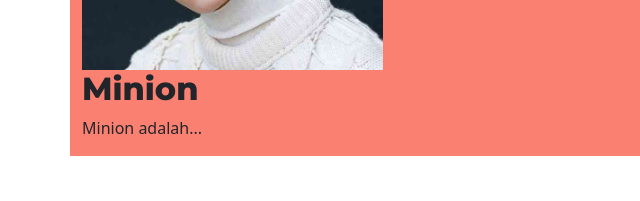
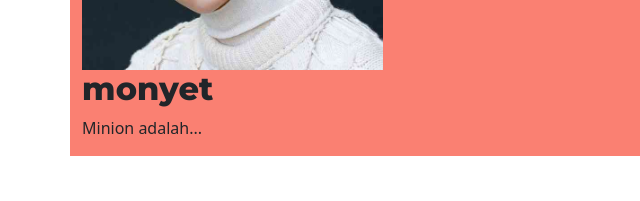
Before and after one commit to sela2004/sella, a website: page index.html in a window 1280 px wide. Shown: the part 486-687 px from the top of the page, 0-640 px from the left. Drawn offline with nearby package versions, Linux system fonts and the light colour scheme.

Commit message:
koten baru

```diff
--- a/index.html
+++ b/index.html
@@ -13,7 +13,7 @@
       crossorigin="anonymous"
     />
 
-    <title>SELLA PROJECT</title>
+    <title>konten baru</title>
   </head>
 
   <!-- ini bagian navbar -->
@@ -45,7 +45,7 @@
       <div class="row mb-5 justify-content-center">
         <div class="col-12 col-md-6 col-lg-4">
           <img src="A.jpeg" alt="1" />
-          <h2>Minion</h2>
+          <h2>monyet</h2>
           <p>Minion adalah...</p>
         </div>
 
```
